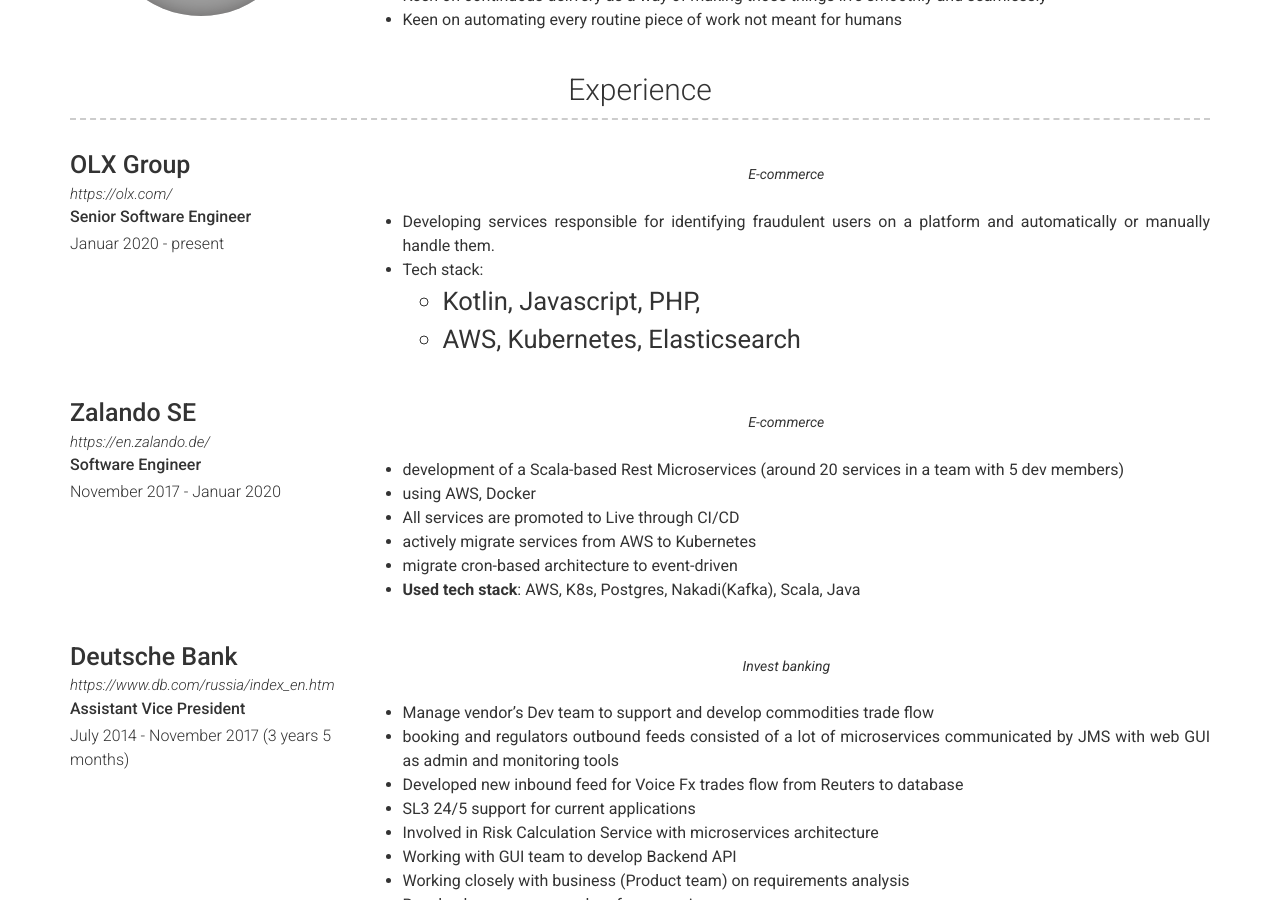
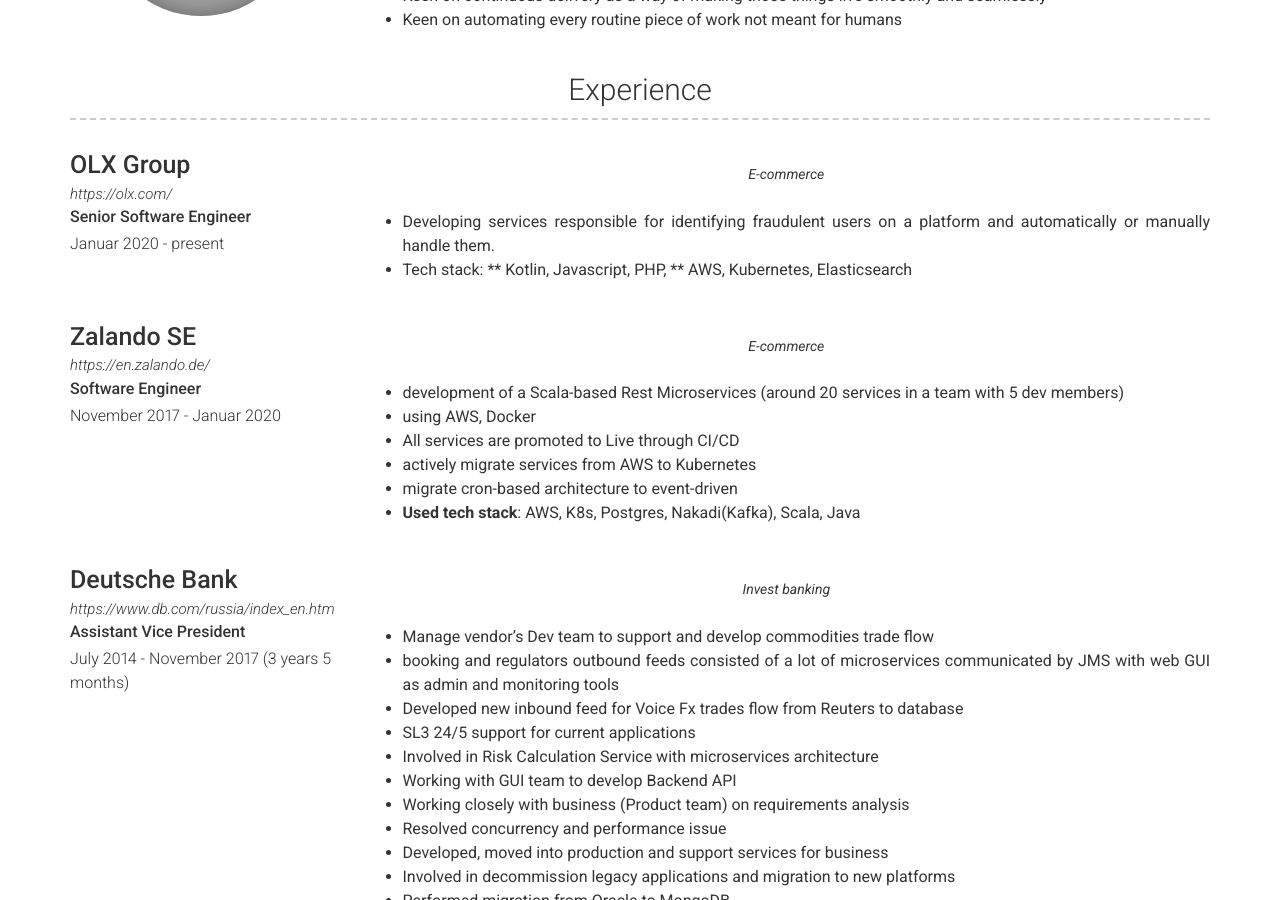
Before and after one commit to Refal/Egor_CV, a Jekyll site: the page built from index.md, in a window 1280 px wide and 900 px high, scrolled down 513 px. Built offline with Jekyll 4.4.1, drawn with Linux system fonts in a browser that asks for light colours; grey boxes are pictures that could not be loaded.

```diff
--- a/_data/experience.yml
+++ b/_data/experience.yml
@@ -9,8 +9,8 @@
   description: | # this will include new lines to allow paragraphs
    * Developing services responsible for identifying fraudulent users on a platform and automatically or manually handle them.
    * Tech stack:
-      - Kotlin, Javascript, PHP,
-      - AWS, Kubernetes, Elasticsearch
+      ** Kotlin, Javascript, PHP,
+      ** AWS, Kubernetes, Elasticsearch
 - layout: left
   company: Zalando SE
   link: https://en.zalando.de/
```
